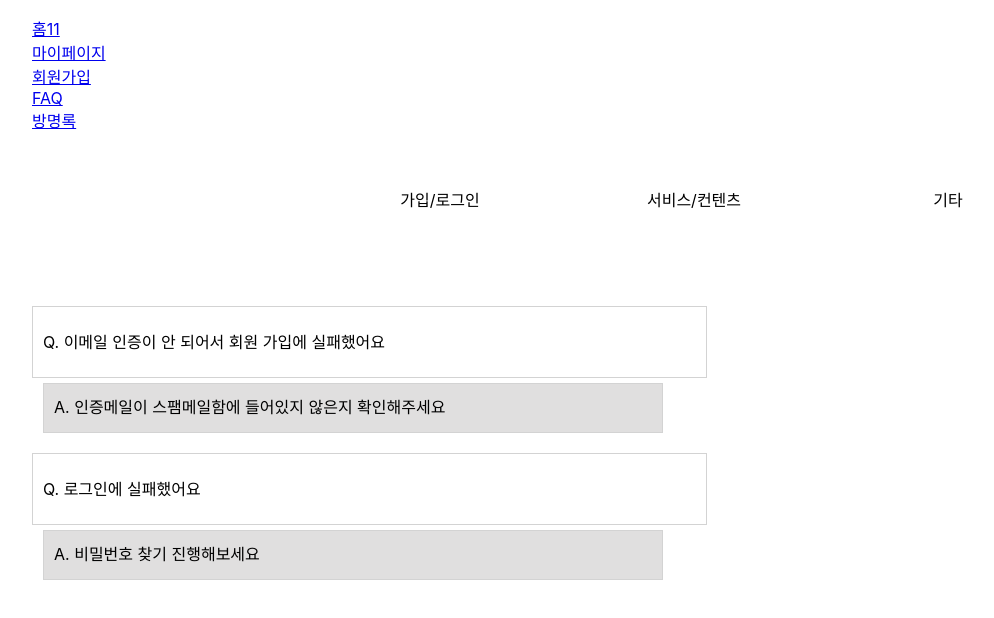
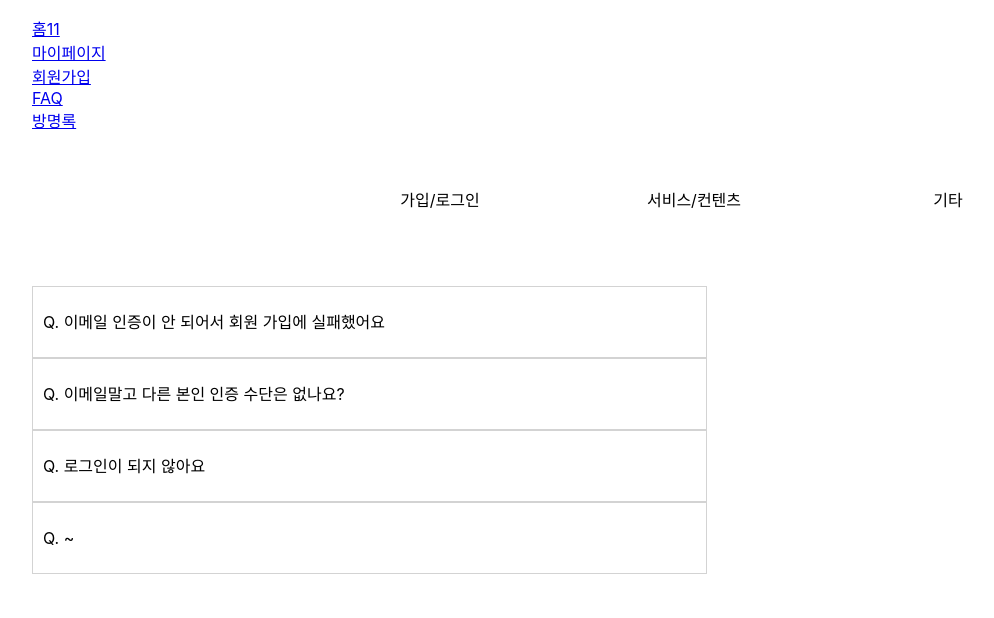
Before and after one commit to young0162/kickbuck_react, a React (Create React App) app: page /FAQ_signup in a window 1280 px wide. Shown: the top 618 px of the page, without its empty margins (8-1002 px from the left). Built offline with nearby package versions, Linux system fonts and the light colour scheme.

Commit message:
FAQ에 이벤트 적용

```diff
--- a/src/FAQ_contents.js
+++ b/src/FAQ_contents.js
@@ -1,10 +1,39 @@
 import React, { Component, Fragment } from 'react';
 import './faq.css';
 import {NavLink} from 'react-router-dom';
-//import 'bootstrap/dist/css/bootstrap.css';
-//import Collapsible from 'react-collapsible';
+
 
 export default class FAQ_contents extends Component {
+
+            state={ yashow:false, ybshow:false, ycshow:false, ydshow:false}
+
+            yatoggle()
+            {
+                this.setState({
+                    yashow:!this.state.yashow
+                })
+            }
+
+            ybtoggle()
+            {
+                this.setState({
+                    ybshow:!this.state.ybshow
+                })
+            }
+
+            yctoggle()
+            {
+                this.setState({
+                    ycshow:!this.state.ycshow
+                })
+            }
+
+            ydtoggle()
+            {
+                this.setState({
+                    ydshow:!this.state.ydshow
+                })
+            }
 
   render() {
 
@@ -16,12 +45,7 @@
                     <table  className="table table-bordered">
                         <tbody>
                             <tr>
-
                                 <td width="250" >
-                                    {/* style={{ textDecoration: 'none' }}은 NavLink 밑줄 제거하기 위해 적용
-                                        xmenu는 hover
-                                    */}
-
                                     <NavLink exact to="/FAQ_signup" style={{ textDecoration: 'none' }}>
                                         <p id="xmenu">가입/로그인</p>
                                     </NavLink>
@@ -43,64 +67,48 @@
         </div>
 
       <br></br>
-{/*
-      <div className="faqwrap">
-        <div className="container">
 
-          <span> &nbsp; FAQ (yarn add react-collapsible 설치 필요)</span>
             <ul>
-              <li>
-                  <Collapsible trigger="Q. kickbuck이란 무슨뜻인가요?" className="question">
+                <li className="question" onClick={()=>this.yatoggle()} name="aa" >
+                    kickbuck이란 무슨뜻인가요?"
+
+                            {  this.state.yashow?
                                  <p className="answer">
                                     영어 속어 중에 kick the bucket이라는 속어가 있는데 죽다라는 의미를 가지고 있습니다.<br />
                                     이 속어에서 버킷리스트라는 말이 유래해서 쓰게되었습니다.
                                     누구나 죽기전에 해보고싶은것들이 있는데 혼자서는 도전하기가 힘든분들을 위해 만들었습니다.
                                     </p>
-                  //</Collapsible>
+                            :null
+                            }
                 </li>
+                <li className="question" onClick={()=>this.ybtoggle()} name="ab">
+                    이용 방법이 궁금해요
 
-              <li>
-                  <Collapsible trigger="Q. 이용하는 방법이 궁금해요" className="question">
+                            {  this.state.ybshow?
                                  <p className="answer">
                                     회원가입 후 로그인을하고 자신이 원하는 버킷리스트를 작성or참여하기를 눌러 시작하면됩니다.<br />
                                     작성시 같이하고 싶으면 공개를 선택 혼자하고 싶다면 비공개를 선택할 수 있습니다.
                                   </p>
-                    </Collapsible>
+                            :null
+                            }
                 </li>
+                <li className="question" onClick={()=>this.yctoggle()} name="ac">
+                    나이 제한은 없나요?
 
-              <li>
-                  <Collapsible trigger="Q. 나이 제한은 없나요?" className="question">
-                          <p className="answer">
-                          나이와 관계없이 누구나 참여할 수 있습니다.
-                          </p>
-                    </Collapsible>
+                            {  this.state.ycshow?
+                                 <p className="answer"> 나이와 관계없이 누구나 참여할 수 있습니다. </p>
+                            :null
+                            }
                 </li>
+                <li className="question" onClick={()=>this.ydtoggle()} name="ad">
+                    디데이가 지난 버킷리스트를 되살리고 싶어요
 
-              <li>
-                  <Collapsible trigger="Q. 원하는 글을 찾으려면 어떻게 하면 되나요?" className="question">
-                          <p className="answer">
-                          ~
-                          </p>
-                    </Collapsible>
-              </li>
-
-              <li>
-                  <Collapsible trigger="Q. 디데이 날짜를 변경하고 싶어요" className="question">
-                          <p className="answer">
-                          ~
-                          </p>
-                    </Collapsible>
-              </li>
-              <li>
-                  <Collapsible trigger="Q. 디데이가 지난 버킷리스트를 되살리고 싶어요" className="question">
-                          <p className="answer">
-                          ~
-                          </p>
-                    </Collapsible>
+                            {  this.state.ydshow?
+                                 <p className="answer"> ~ </p>
+                            :null
+                            }
                 </li>
             </ul>
-      </div>
-      </div>  */}
       </Fragment>
     );
   }
--- a/src/FAQ_etc.js
+++ b/src/FAQ_etc.js
@@ -1,10 +1,37 @@
 import React, { Component, Fragment } from 'react';
 import './faq.css';
-//import Collapsible from 'react-collapsible';
 import {NavLink} from 'react-router-dom';
-//import 'bootstrap/dist/css/bootstrap.css';
 
 export default class FAQ_etc extends Component {
+            state={ yashow:false, ybshow:false, ycshow:false, ydshow:false}
+
+            yatoggle()
+            {
+                this.setState({
+                    yashow:!this.state.yashow
+                })
+            }
+
+            ybtoggle()
+            {
+                this.setState({
+                    ybshow:!this.state.ybshow
+                })
+            }
+
+            yctoggle()
+            {
+                this.setState({
+                    ycshow:!this.state.ycshow
+                })
+            }
+
+            ydtoggle()
+            {
+                this.setState({
+                    ydshow:!this.state.ydshow
+                })
+            }
 
   render() {
 
@@ -44,16 +71,12 @@
 
 
       <br></br>
-{/*
-      <div className="faqwrap">
-        <div className="container">
-          <div>
-          </div>
-          <span>&nbsp; FAQ (yarn add react-collapsible 설치 필요)</span>
+
             <ul>
+                <li className="question" onClick={()=>this.yatoggle()} name="aa" >
+                    사기를 당한 것 같아 걱정되어요
 
-              <li>
-                  <Collapsible trigger="Q. 사기를 당한 것 같아 걱정되어요" className="question">
+                            {  this.state.yashow?
                                  <p className="answer">
                                     가까운 경찰서 또는 사이버 안전국, KISA(인터넷침해대응센터)으로 신고해 주세요.
                                     <br/>경찰청 사이버 안전 지킴이 바로가기  http://www.police.go.kr/www/security/cyber.jsp
@@ -62,11 +85,11 @@
                                     <br/>사기당한 방법 및 수법을 카페에 알려, 제2의 피해자가 나오지 않도록 합니다.
                                     <br/>사기꾼에게서 온 문자나 연락처, 주소 등 인적 사항을 알아낼 수 있는 정보는 보존하고, 많은 사람과 공유합니다.
                                     </p>
-                    </Collapsible>
+                            :null
+                            }
+
                 </li>
             </ul>
-      </div>
-      </div> */}
       </Fragment>
     );
   }
--- a/src/FAQ_signup.js
+++ b/src/FAQ_signup.js
@@ -10,13 +10,33 @@
     //     }
     // }
 
+    state={ yashow:false, ybshow:false, ycshow:false, ydshow:false}
 
-    state={ yshow:true}
-
-    ytoggle()
+    yatoggle()
     {
         this.setState({
-            yshow:!this.state.yshow
+            yashow:!this.state.yashow
+        })
+    }
+
+    ybtoggle()
+    {
+        this.setState({
+            ybshow:!this.state.ybshow
+        })
+    }
+
+    yctoggle()
+    {
+        this.setState({
+            ycshow:!this.state.ycshow
+        })
+    }
+
+    ydtoggle()
+    {
+        this.setState({
+            ydshow:!this.state.ydshow
         })
     }
 
@@ -26,18 +46,14 @@
 
     return (
       <Fragment>
-
         <div style={{textAlign:'center', paddingLeft:'300px',  position:"relative"}}>
                 <form className="yform">
                     <table  className="table table-bordered">
                         <tbody>
                             <tr>
-
                                 <td width="250" >
                                     {/* style={{ textDecoration: 'none' }}은 NavLink 밑줄 제거하기 위해 적용
-                                        xmenu는 hover
-                                    */}
-
+                                        xmenu는 hover     */}
                                     <NavLink exact to="/FAQ_signup" style={{ textDecoration: 'none' }}>
                                         <p id="xmenu">가입/로그인</p>
                                     </NavLink>
@@ -57,35 +73,40 @@
                     </table>
                 </form>
         </div>
-
       <br></br>
-
-      <br></br>
-
-
             <div>
             <ul>
-                        <li className="question" onClick={()=>this.ytoggle()} name="aa" >
+                        <li className="question" onClick={()=>this.yatoggle()} name="aa" >
                             이메일 인증이 안 되어서 회원 가입에 실패했어요
 
-                            {  this.state.yshow?
+                            {  this.state.yashow?
                                  <p className="answer"> 인증메일이 스팸메일함에 들어있지 않은지 확인해주세요 </p>
                             :null
                             }
                         </li>
-                        <li className="question" onClick={()=>this.ytoggle()} name="ab">
-                              로그인에 실패했어요
+                        <li className="question" onClick={()=>this.ybtoggle()} name="ab">
+                            이메일말고 다른 본인 인증 수단은 없나요?
 
-                            {  this.state.yshow?
-                                 <p className="answer"> 비밀번호 찾기 진행해보세요 </p>
+                            {  this.state.ybshow?
+                                 <p className="answer"> ~ </p>
                             :null
                             }
                         </li>
-                        <li>
+                        <li className="question" onClick={()=>this.yctoggle()} name="ac">
+                                로그인이 되지 않아요
 
+                            {  this.state.ycshow?
+                                 <p className="answer"> 비밀번호 찾기 진행해보시고 안 되면 관리자에게 문의주세요 </p>
+                            :null
+                            }
                         </li>
-                        <li>
+                        <li className="question" onClick={()=>this.ydtoggle()} name="ad">
+                                    ~
 
+                            {  this.state.ydshow?
+                                 <p className="answer"> ~ </p>
+                            :null
+                            }
                         </li>
 
             </ul>
```
Also changed, not shown: src/faq.css (+6 -0 lines). Lines whose indentation alone changed are shown as unchanged.
